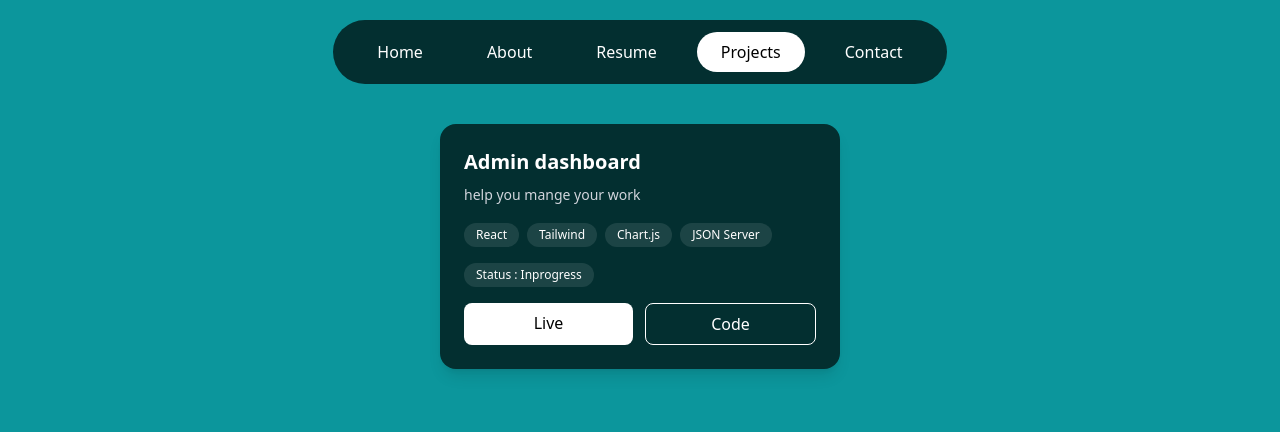
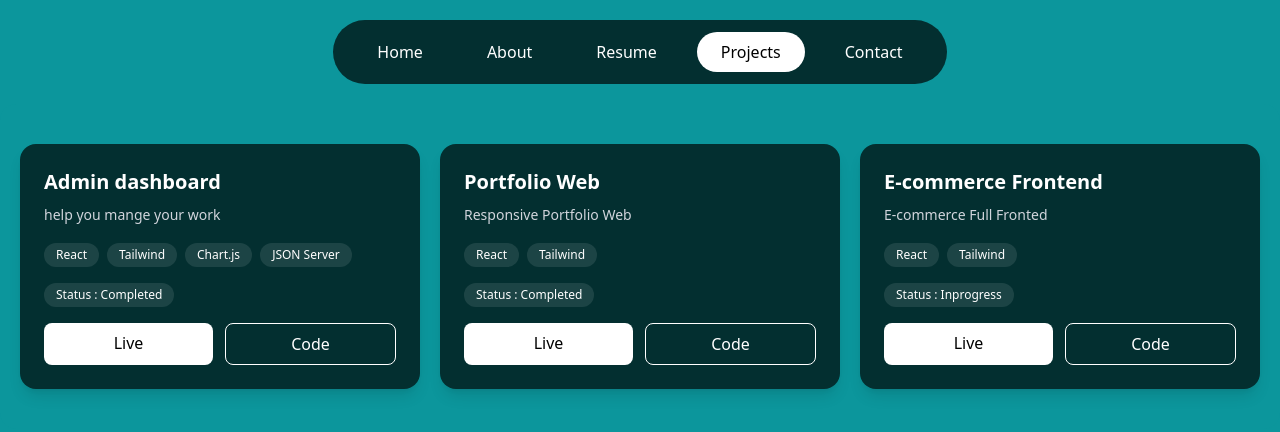
Before and after one commit to izahansodha/Portfolio-website, a React (Vite) app: page /projects in a window 1280 px wide. Shown: the top 432 px of the page. Built offline with nearby package versions, Linux system fonts and the light colour scheme.

Commit message:
portfolio fix

```diff
--- a/src/components/projectsccard.jsx
+++ b/src/components/projectsccard.jsx
@@ -1,4 +1,4 @@
-function Projectsccard({ title, description, tech, live, github }) {
+function Projectsccard({ title, description, tech, live, github ,status}) {
   return (
     <div className="bg-[#032f30] text-white rounded-2xl p-6 sm:w-[400px] w-full shadow-lg hover:shadow-2xl transition">
 
@@ -25,7 +25,7 @@ function Projectsccard({ title, description, tech, live, github }) {
       </div>
       <div className="flex mb-4">
         <span  className="text-xs bg-white/10 px-3 py-1 rounded-full">
-        Status : Inprogress
+        Status : {status}
         </span>
       </div>
 
--- a/src/pages/project.jsx
+++ b/src/pages/project.jsx
@@ -1,17 +1,44 @@
 import Projectsccard from "../components/projectsccard";
 function Projects() {
   return (
-    <div className="w-full h-full flex flex-col items-center rounded-2xl">
-      <div className="m-5">
+    <div className="w-full bg-[#0c969c] flex flex-col items-center rounded-2xl">
+      <div className="w-full flex gap-5 m-5 sm:flex-row flex-col p-5">
+        <div>
         <Projectsccard
         title={
           'Admin dashboard'
         }
         description={"help you mange your work"}
         tech={["React", "Tailwind", "Chart.js", "JSON Server"]}
-        live={"Done"}
-        github={"github.com"}
+        live={"https://admin-dashboard-lovat-eight-95.vercel.app/"}
+        github={"https://github.com/izahansodha/Admin-Dashboard.git"}
+        status={"Completed"}
         />
+        </div>
+        <div>
+        <Projectsccard
+        title={
+          'Portfolio Web'
+        }
+        description={"Responsive Portfolio Web"}
+        tech={["React", "Tailwind"]}
+        live={"https://portfolio-izahans-projects.vercel.app/"}
+        github={"https://github.com/izahansodha/Portfolio-website.git"}
+        status={"Completed"}
+        />
+        </div>
+        <div>
+        <Projectsccard
+        title={
+          'E-commerce Frontend'
+        }
+        description={"E-commerce Full Fronted"}
+        tech={["React", "Tailwind"]}
+        live={"Inprogress"}
+        github={"/"}
+        status={"Inprogress"}
+        />
+        </div>
       </div>
     </div>
   );
```
